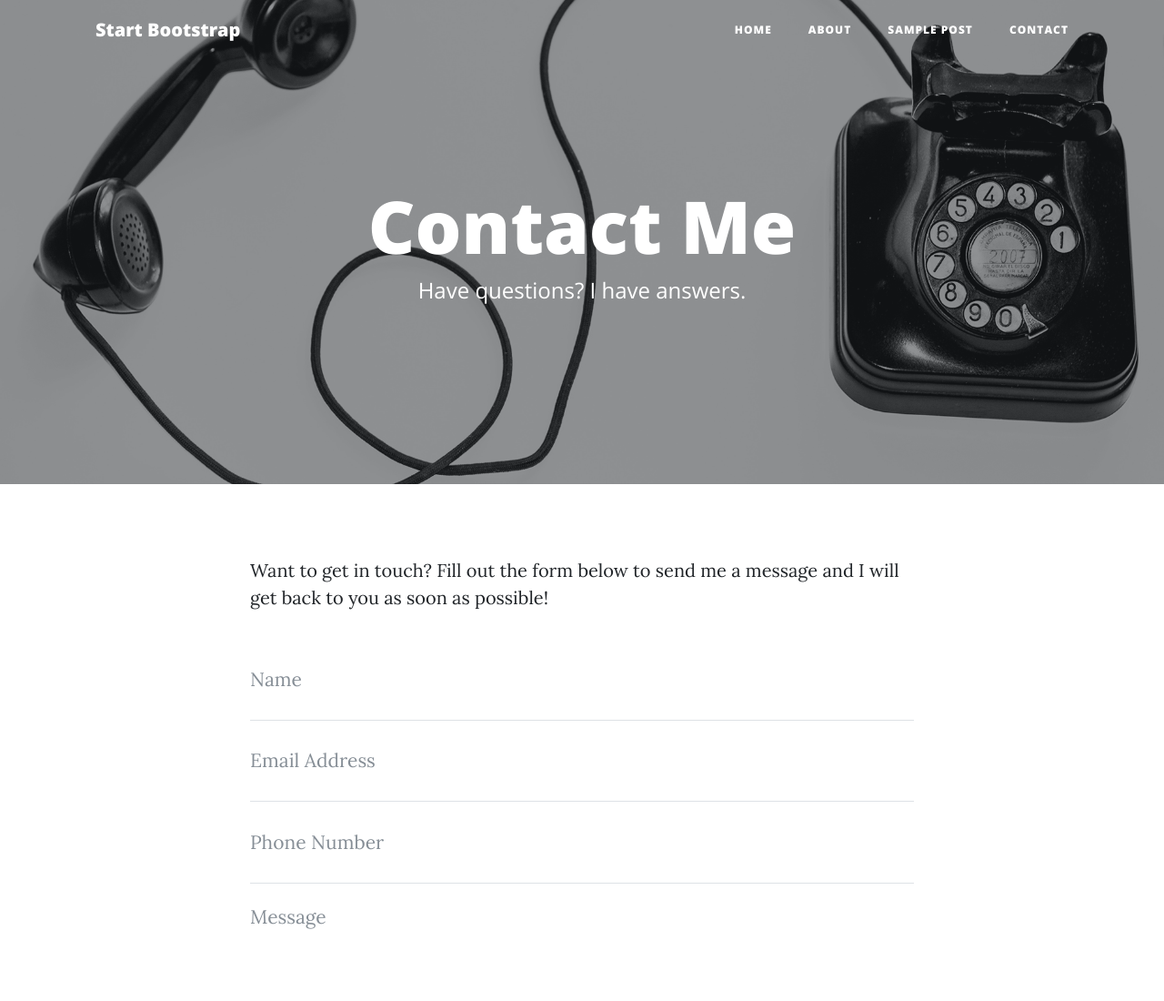
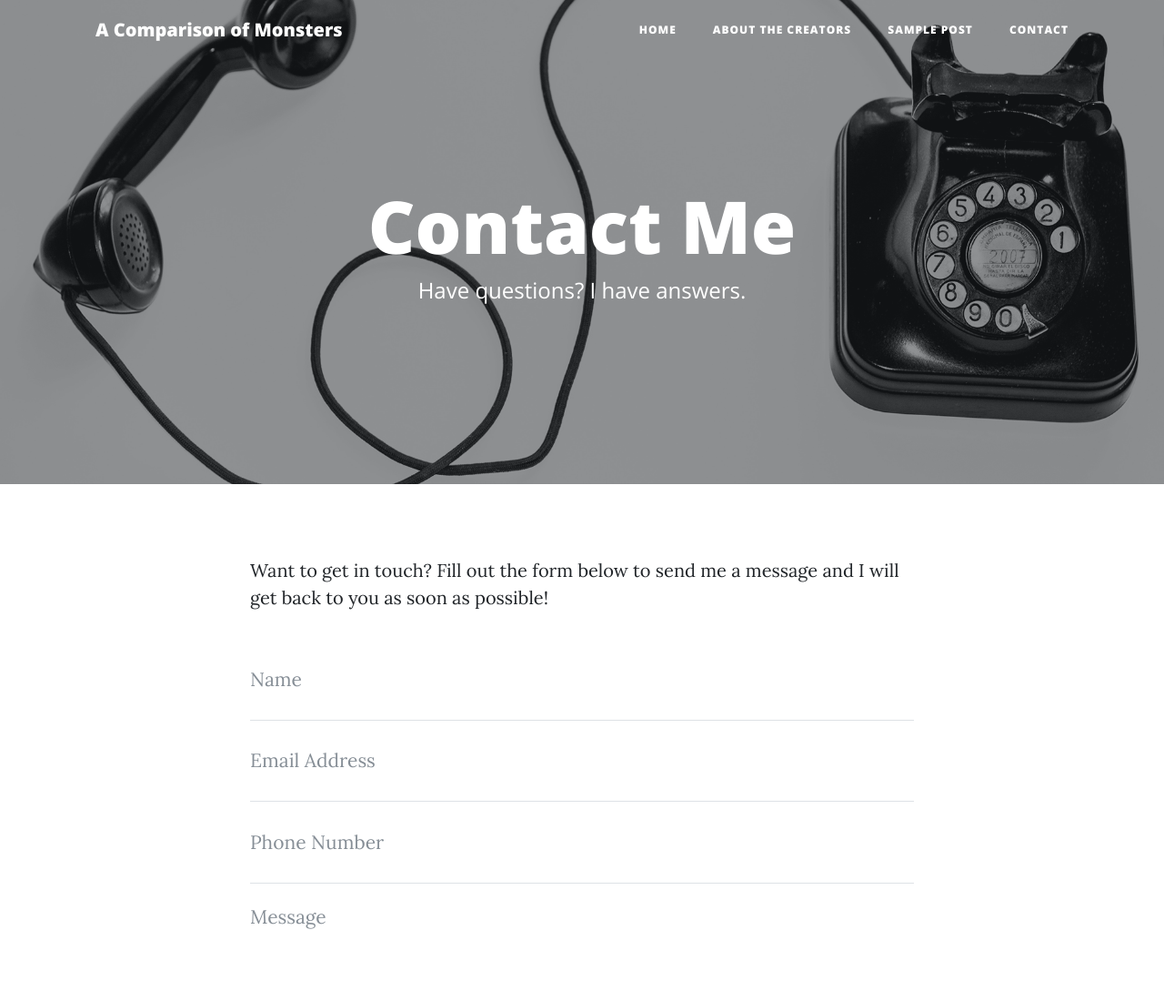
Before and after one commit to belle-chang/conceptualizations-of-monsters, a website: page contact.html in a window 1280 px wide. Shown: the top 1100 px of the page at 91% size. Drawn offline with nearby package versions, Linux system fonts and the light colour scheme.

Commit message:
fix header

```diff
--- a/contact.html
+++ b/contact.html
@@ -28,7 +28,7 @@
   <!-- Navigation -->
   <nav class="navbar navbar-expand-lg navbar-light fixed-top" id="mainNav">
     <div class="container">
-      <a class="navbar-brand" href="index.html">Start Bootstrap</a>
+      <a class="navbar-brand" href="index.html">A Comparison of Monsters</a>
       <button class="navbar-toggler navbar-toggler-right" type="button" data-toggle="collapse" data-target="#navbarResponsive" aria-controls="navbarResponsive" aria-expanded="false" aria-label="Toggle navigation">
         Menu
         <i class="fas fa-bars"></i>
@@ -39,7 +39,7 @@
             <a class="nav-link" href="index.html">Home</a>
           </li>
           <li class="nav-item">
-            <a class="nav-link" href="about.html">About</a>
+            <a class="nav-link" href="about.html">About The Creators</a>
           </li>
           <li class="nav-item">
             <a class="nav-link" href="post.html">Sample Post</a>
```
Also changed, not shown: post.html (+5 -5 lines).
